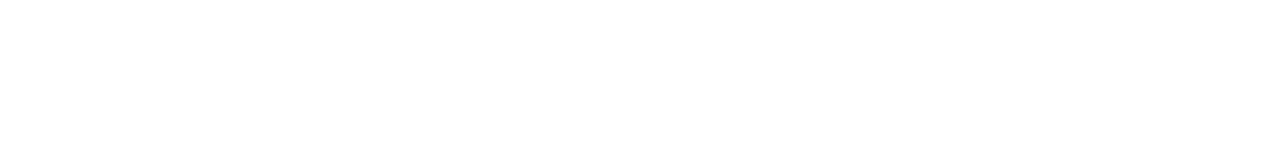
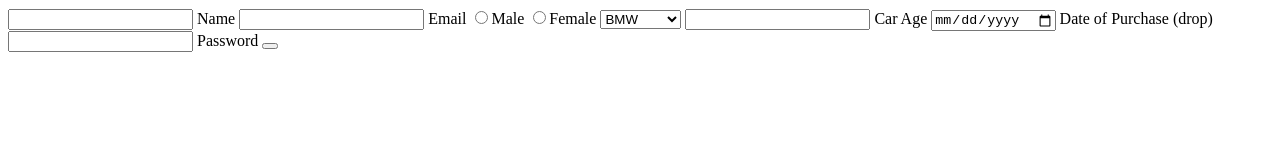
Before and after one commit to acciojob/car-insurance-form-Yashtyagi1504, a website: page main.html in a window 1280 px wide. Drawn offline with Linux system fonts and the light colour scheme.

Commit message:
created a submission

```diff
--- a/main.html
+++ b/main.html
@@ -7,6 +7,38 @@
 </head>
 
 <body>
+	<form method = "post">
+		<input type = "text" id = "name" required>
+		<label for = "name">Name</label>
+
+		<input type = "email" id = "email" required>
+		<label for = "email">Email</label>
+
+		<label>
+			<input type = "radio" name = "gender" required>Male
+		</label>
+		<label>
+			<input type = "radio" name = "gender" required>Female
+		</label>
+
+		<select id = "cars">
+			<option>BMW</option>
+			<option>Audi</option>
+			<option>Mercedez</option>
+		</select>
+
+		<input type = "number" id = "carage" required>
+		<label for = "carage">Car Age</label>
+
+		<input type = "date" id = "drop" required>
+		<label for = "name">Date of Purchase (drop)</label>
+
+		<input type = "password" id = "password" required>
+		<label for = "password">Password</label>
+
+		<button type = "submit"></button>
+
+	</form>
 	<!-- the entire body must be written by student -->
     <script type="text/javascript" src="./script.js">
 </script>
```
